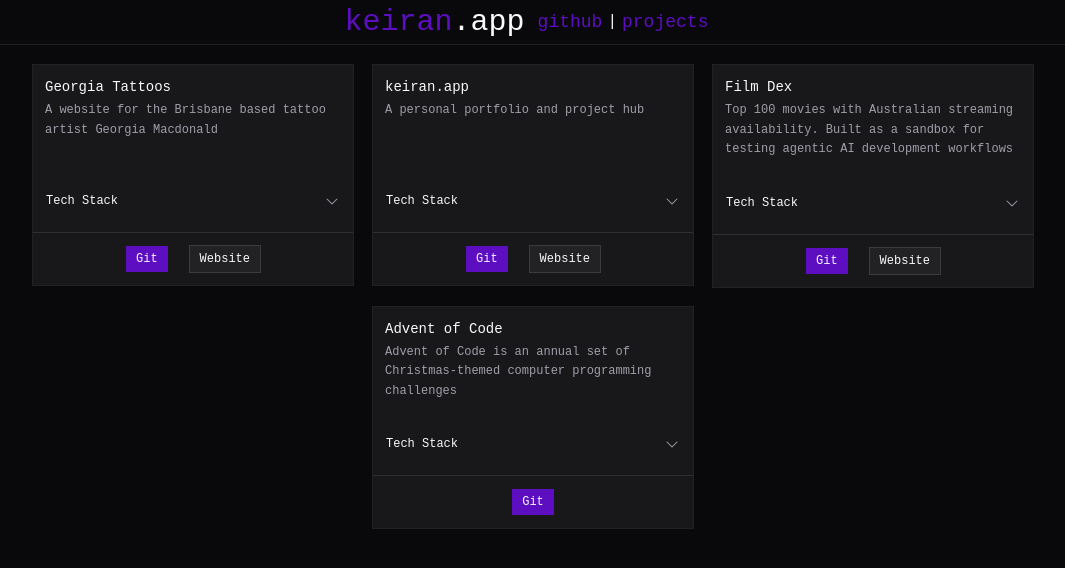
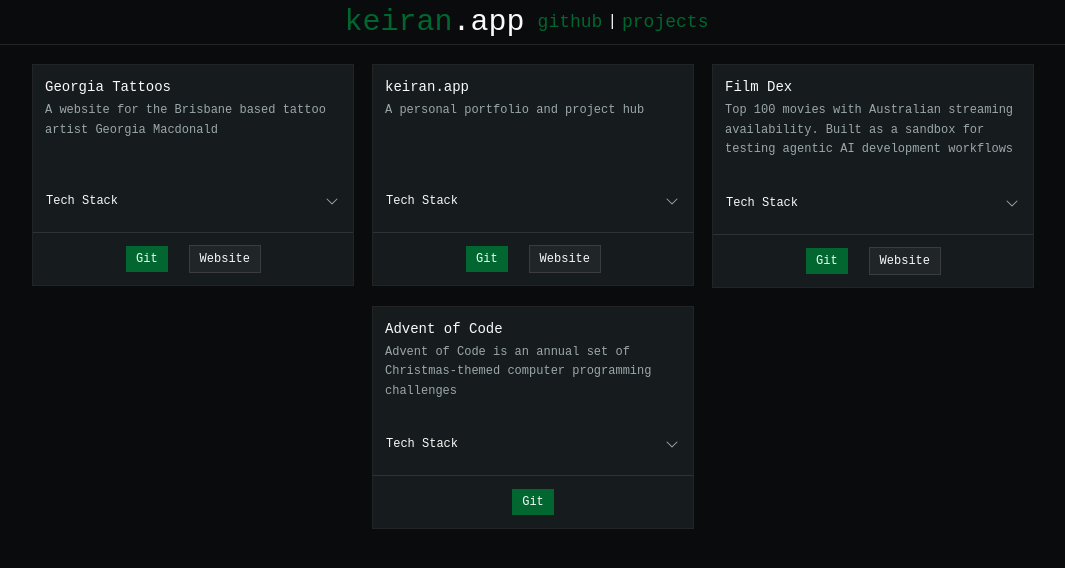
Before and after one commit to keiranbun/keiran-app, a React (Vite) app: page /projects in a window 1280 px wide. Shown: the top 568 px of the page, without its empty margins (107-1172 px from the left). Built offline with nearby package versions, Linux system fonts and the light colour scheme.

Commit message:
chore: update shadcn and theme color to green

```diff
--- a/package.json
+++ b/package.json
@@ -20,7 +20,7 @@
     "react": "^19.2.4",
     "react-dom": "^19.2.4",
     "react-router": "^7.14.2",
-    "shadcn": "^4.11.0",
+    "shadcn": "^4.13.0",
     "tailwind-merge": "^3.6.0",
     "tailwindcss": "^4.3.1",
     "tw-animate-css": "^1.4.0"
--- a/src/style.css
+++ b/src/style.css
@@ -7,7 +7,7 @@
 
 @theme inline {
   --font-heading: var(--font-mono);
-  --font-mono: "JetBrains Mono Variable", monospace;
+  --font-mono: 'JetBrains Mono Variable', monospace;
   --color-sidebar-ring: var(--sidebar-ring);
   --color-sidebar-border: var(--sidebar-border);
   --color-sidebar-accent-foreground: var(--sidebar-accent-foreground);
@@ -50,71 +50,71 @@
 
 :root {
   --background: oklch(1 0 0);
-  --foreground: oklch(0.141 0.005 285.823);
+  --foreground: oklch(0.148 0.004 228.8);
   --card: oklch(1 0 0);
-  --card-foreground: oklch(0.141 0.005 285.823);
+  --card-foreground: oklch(0.148 0.004 228.8);
   --popover: oklch(1 0 0);
-  --popover-foreground: oklch(0.141 0.005 285.823);
-  --primary: oklch(0.491 0.27 292.581);
-  --primary-foreground: oklch(0.969 0.016 293.756);
+  --popover-foreground: oklch(0.148 0.004 228.8);
+  --primary: oklch(0.527 0.154 150.069);
+  --primary-foreground: oklch(0.982 0.018 155.826);
   --secondary: oklch(0.967 0.001 286.375);
   --secondary-foreground: oklch(0.21 0.006 285.885);
-  --muted: oklch(0.967 0.001 286.375);
-  --muted-foreground: oklch(0.552 0.016 285.938);
-  --accent: oklch(0.967 0.001 286.375);
-  --accent-foreground: oklch(0.21 0.006 285.885);
+  --muted: oklch(0.963 0.002 197.1);
+  --muted-foreground: oklch(0.56 0.021 213.5);
+  --accent: oklch(0.963 0.002 197.1);
+  --accent-foreground: oklch(0.218 0.008 223.9);
   --destructive: oklch(0.577 0.245 27.325);
-  --border: oklch(0.92 0.004 286.32);
-  --input: oklch(0.92 0.004 286.32);
-  --ring: oklch(0.705 0.015 286.067);
-  --chart-1: oklch(0.811 0.111 293.571);
-  --chart-2: oklch(0.606 0.25 292.717);
-  --chart-3: oklch(0.541 0.281 293.009);
-  --chart-4: oklch(0.491 0.27 292.581);
-  --chart-5: oklch(0.432 0.232 292.759);
+  --border: oklch(0.925 0.005 214.3);
+  --input: oklch(0.925 0.005 214.3);
+  --ring: oklch(0.723 0.014 214.4);
+  --chart-1: oklch(0.871 0.15 154.449);
+  --chart-2: oklch(0.723 0.219 149.579);
+  --chart-3: oklch(0.627 0.194 149.214);
+  --chart-4: oklch(0.527 0.154 150.069);
+  --chart-5: oklch(0.448 0.119 151.328);
   --radius: 0;
-  --sidebar: oklch(0.985 0 0);
-  --sidebar-foreground: oklch(0.141 0.005 285.823);
-  --sidebar-primary: oklch(0.541 0.281 293.009);
-  --sidebar-primary-foreground: oklch(0.969 0.016 293.756);
-  --sidebar-accent: oklch(0.967 0.001 286.375);
-  --sidebar-accent-foreground: oklch(0.21 0.006 285.885);
-  --sidebar-border: oklch(0.92 0.004 286.32);
-  --sidebar-ring: oklch(0.705 0.015 286.067);
+  --sidebar: oklch(0.987 0.002 197.1);
+  --sidebar-foreground: oklch(0.148 0.004 228.8);
+  --sidebar-primary: oklch(0.627 0.194 149.214);
+  --sidebar-primary-foreground: oklch(0.982 0.018 155.826);
+  --sidebar-accent: oklch(0.963 0.002 197.1);
+  --sidebar-accent-foreground: oklch(0.218 0.008 223.9);
+  --sidebar-border: oklch(0.925 0.005 214.3);
+  --sidebar-ring: oklch(0.723 0.014 214.4);
 }
 
 .dark {
-  --background: oklch(0.141 0.005 285.823);
-  --foreground: oklch(0.985 0 0);
-  --card: oklch(0.21 0.006 285.885);
-  --card-foreground: oklch(0.985 0 0);
-  --popover: oklch(0.21 0.006 285.885);
-  --popover-foreground: oklch(0.985 0 0);
-  --primary: oklch(0.432 0.232 292.759);
-  --primary-foreground: oklch(0.969 0.016 293.756);
+  --background: oklch(0.148 0.004 228.8);
+  --foreground: oklch(0.987 0.002 197.1);
+  --card: oklch(0.218 0.008 223.9);
+  --card-foreground: oklch(0.987 0.002 197.1);
+  --popover: oklch(0.218 0.008 223.9);
+  --popover-foreground: oklch(0.987 0.002 197.1);
+  --primary: oklch(0.448 0.119 151.328);
+  --primary-foreground: oklch(0.982 0.018 155.826);
   --secondary: oklch(0.274 0.006 286.033);
   --secondary-foreground: oklch(0.985 0 0);
-  --muted: oklch(0.274 0.006 286.033);
-  --muted-foreground: oklch(0.705 0.015 286.067);
-  --accent: oklch(0.274 0.006 286.033);
-  --accent-foreground: oklch(0.985 0 0);
+  --muted: oklch(0.275 0.011 216.9);
+  --muted-foreground: oklch(0.723 0.014 214.4);
+  --accent: oklch(0.275 0.011 216.9);
+  --accent-foreground: oklch(0.987 0.002 197.1);
   --destructive: oklch(0.704 0.191 22.216);
   --border: oklch(1 0 0 / 10%);
   --input: oklch(1 0 0 / 15%);
-  --ring: oklch(0.552 0.016 285.938);
-  --chart-1: oklch(0.811 0.111 293.571);
-  --chart-2: oklch(0.606 0.25 292.717);
-  --chart-3: oklch(0.541 0.281 293.009);
-  --chart-4: oklch(0.491 0.27 292.581);
-  --chart-5: oklch(0.432 0.232 292.759);
-  --sidebar: oklch(0.21 0.006 285.885);
-  --sidebar-foreground: oklch(0.985 0 0);
-  --sidebar-primary: oklch(0.606 0.25 292.717);
-  --sidebar-primary-foreground: oklch(0.969 0.016 293.756);
-  --sidebar-accent: oklch(0.274 0.006 286.033);
-  --sidebar-accent-foreground: oklch(0.985 0 0);
+  --ring: oklch(0.56 0.021 213.5);
+  --chart-1: oklch(0.871 0.15 154.449);
+  --chart-2: oklch(0.723 0.219 149.579);
+  --chart-3: oklch(0.627 0.194 149.214);
+  --chart-4: oklch(0.527 0.154 150.069);
+  --chart-5: oklch(0.448 0.119 151.328);
+  --sidebar: oklch(0.218 0.008 223.9);
+  --sidebar-foreground: oklch(0.987 0.002 197.1);
+  --sidebar-primary: oklch(0.723 0.219 149.579);
+  --sidebar-primary-foreground: oklch(0.982 0.018 155.826);
+  --sidebar-accent: oklch(0.275 0.011 216.9);
+  --sidebar-accent-foreground: oklch(0.987 0.002 197.1);
   --sidebar-border: oklch(1 0 0 / 10%);
-  --sidebar-ring: oklch(0.552 0.016 285.938);
+  --sidebar-ring: oklch(0.56 0.021 213.5);
 }
 
 @layer base {
```
Also changed, not shown: src/components/ui/separator.tsx (+7 -5 lines), components.json, 1 other file (tests, documents, lock files or other folders).
